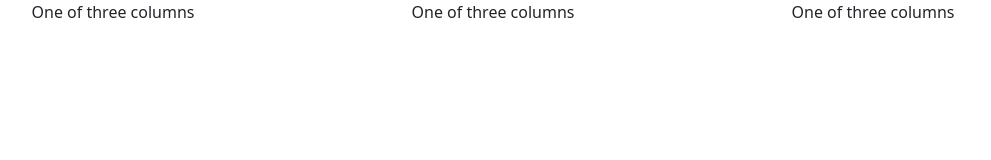
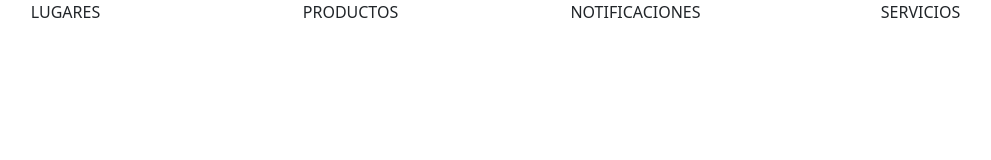
Before and after one commit to sebastianstivenmoreno-droid/CORTE3PROGRAMACIONWEB, a plain HTML site: page index.html in a window 1280 px wide. Shown: the whole page, without its empty margins (147-1138 px from the left). Drawn offline with nearby package versions, Linux system fonts and the light colour scheme; some packages are replaced by stand-ins of ours; a script that the page names is missing.

Commit message:
CAMBIO_1

```diff
--- a/index.html
+++ b/index.html
@@ -21,13 +21,16 @@
 <div class="container text-center">
   <div class="row align-items-start">
     <div class="col">
-      One of three columns
+      LUGARES
     </div>
     <div class="col">
-      One of three columns
+     PRODUCTOS
     </div>
     <div class="col">
-      One of three columns
+      NOTIFICACIONES
+    </div>
+     <div class="col">
+      SERVICIOS
     </div>
   </div>
 </div>
```
